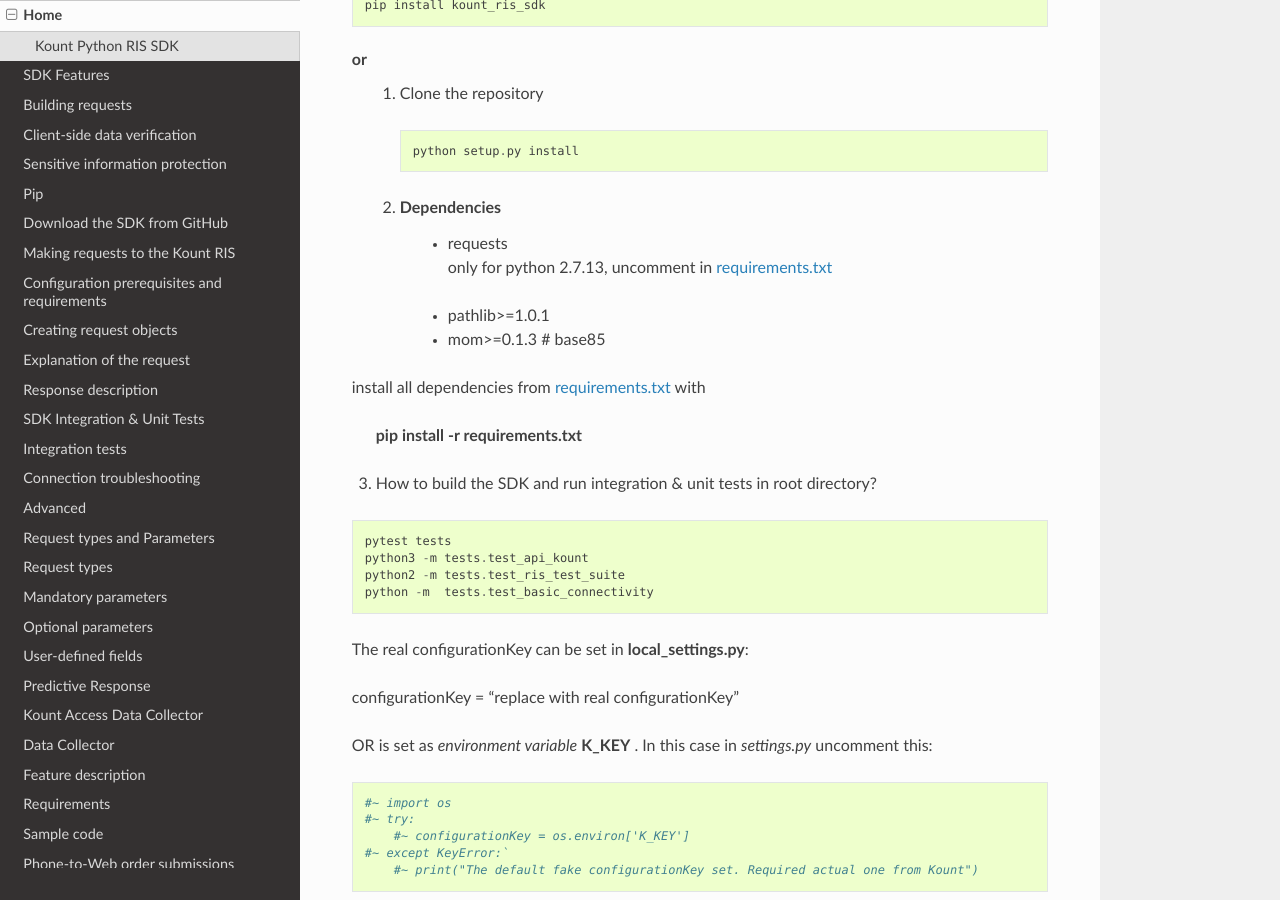
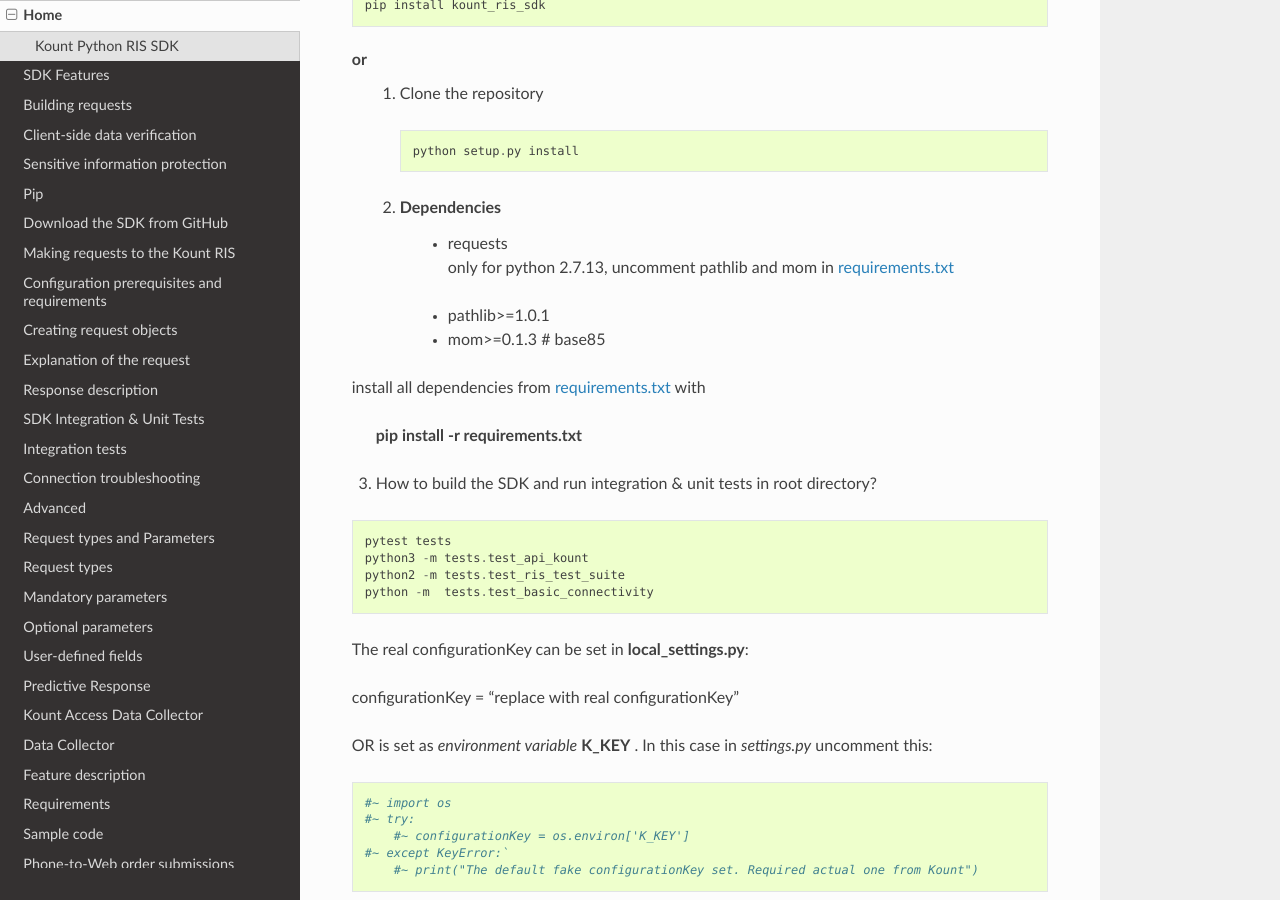
Before and after one commit to Kount/kount-ris-python-sdk, a Sphinx documentation site: the page built from docs/Home.rst, in a window 1280 px wide and 900 px high, scrolled down 424 px. Built offline with Sphinx 7.4.7 and the Read the Docs theme 2.0.0, drawn with Linux system fonts in a browser that asks for light colours.

Commit message:
Update Home.rst

```diff
--- a/docs/Home.rst
+++ b/docs/Home.rst
@@ -28,7 +28,7 @@
    2. Dependencies
         * requests
 
-         only for python 2.7.13, uncomment in `requirements.txt <https://github.com/Kount/kount-ris-python-sdk/blob/master/requirements.txt>`_
+         only for python 2.7.13, uncomment pathlib and mom in `requirements.txt <https://github.com/Kount/kount-ris-python-sdk/blob/master/requirements.txt>`_
 
         * pathlib>=1.0.1
 
```
